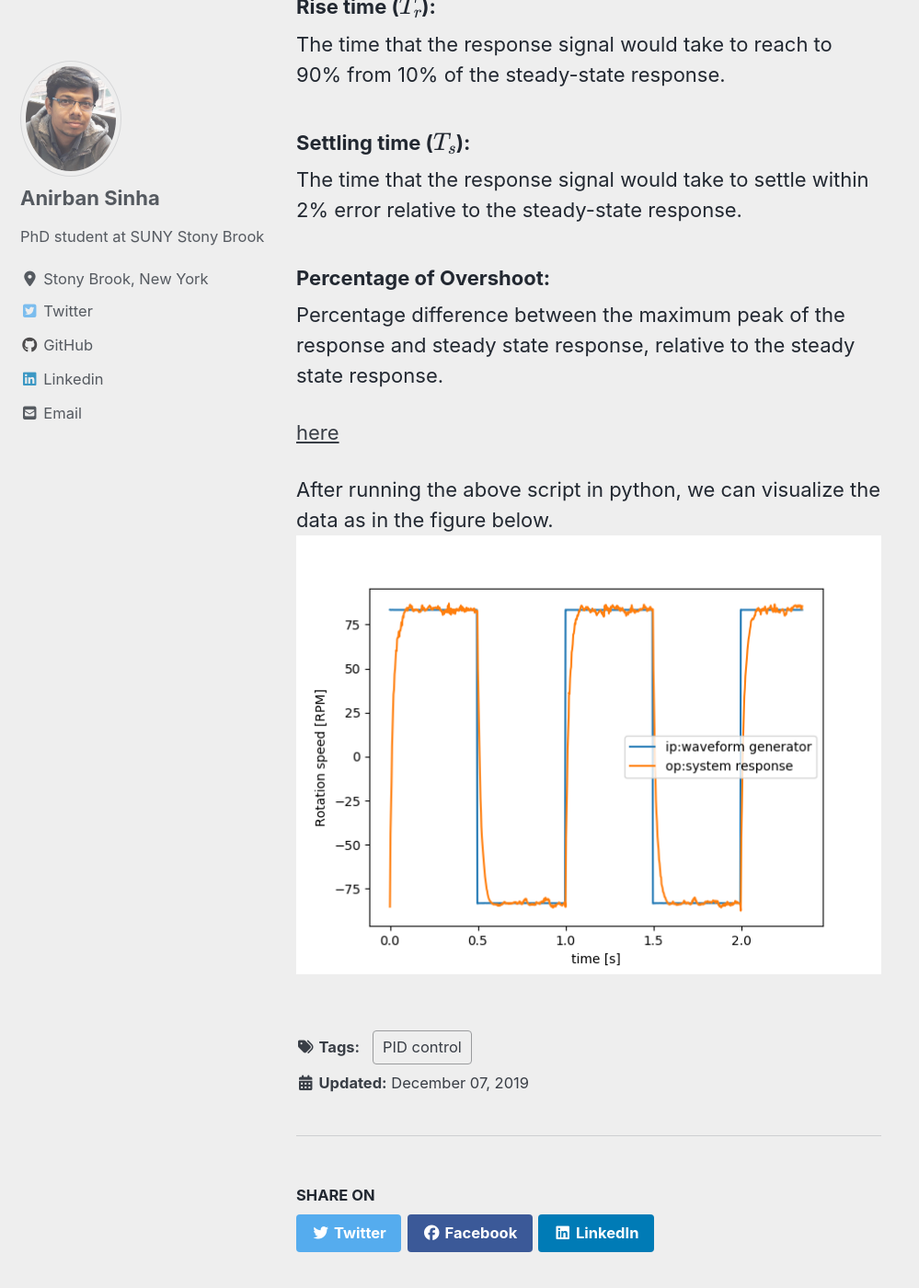
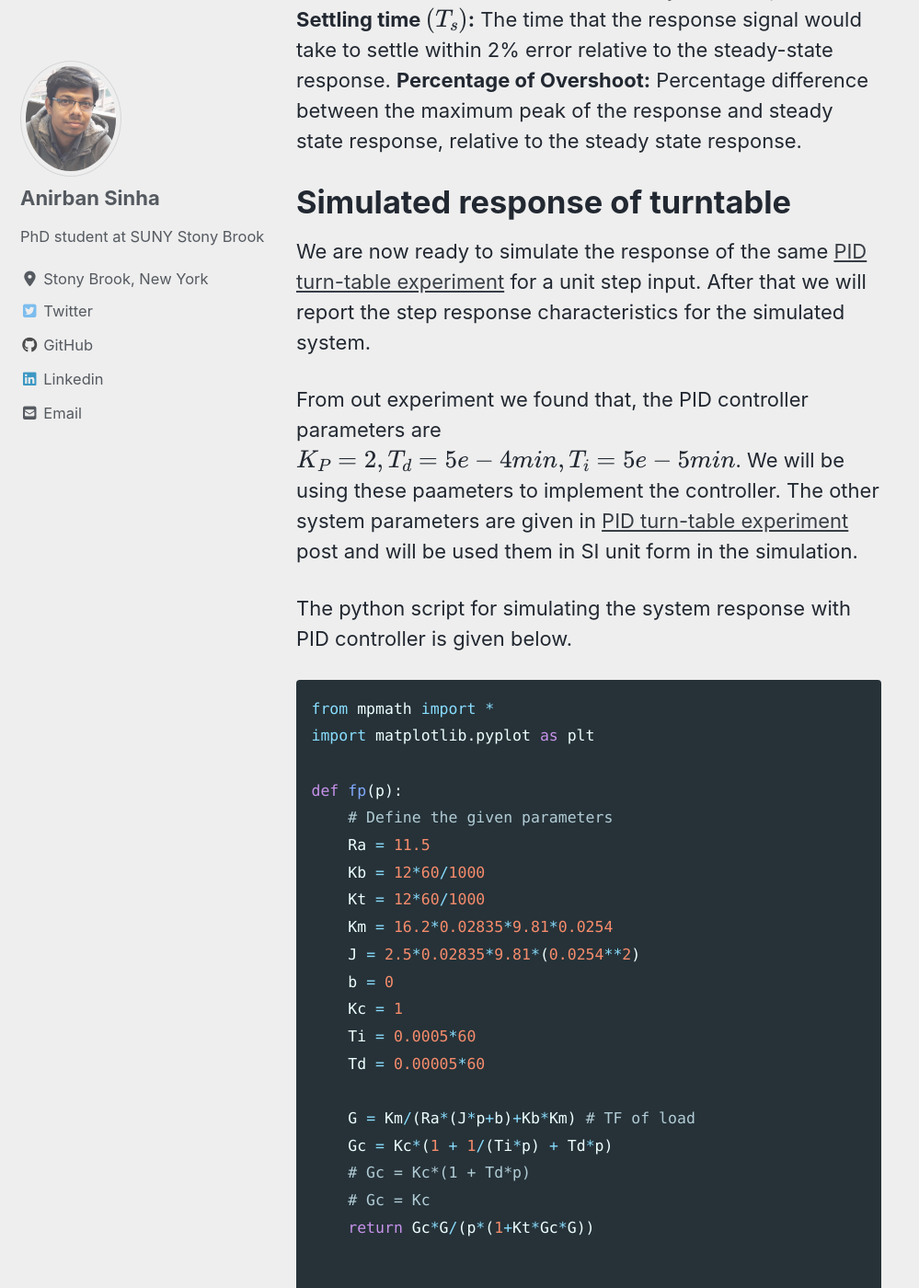
Before and after one commit to mattsinbot/mattsinbot.github.io, a Jekyll site: the page built from _posts/2019-12-7-PID2.md, in a window 1280 px wide and 1400 px high, scrolled down 1589 px. Shown: the whole window at 92% size, without its empty margins (0-999 px from the left). Built offline with Jekyll 4.4.1, drawn with Linux system fonts in a browser that asks for light colours; cached includes are drawn as plain includes; nearby versions of some CDN libraries; formulas are drawn with MathJax 3; comment, search, counter and statistics services are not loaded; some of the changed text lies outside the part shown.

Commit message:
PID post2 updated with python script and plot

````diff
--- a/_posts/2019-12-7-PID2.md
+++ b/_posts/2019-12-7-PID2.md
@@ -24,21 +24,59 @@
 In some applications, it is beneficial to express $$K_I = K_P/T_i$$ and $$K_D = K_PT_d$$, where $$T_i$$ and $$T_d$$ are integration and derivative time horizons. This is exactly what we did in [PID experiment post](https://mattsinbot.github.io/PID/) to derive the transfer function.
 
 # Characteristic of Step Response
-There are three main characteristics of the step response. They are,
+There are three main characteristics of the step response.
 1. Rise time
 2. Settling time
 3. Percentage of Overshoot
 
-### Rise time ($$T_r$$):
-The time that the response signal would take to reach to 90% from 10% of the steady-state response.
+**Rise time $$(T_r)$$:** The time that the response signal would take to reach to 90% from 10% of the steady-state response.
+**Settling time $$(T_s)$$:** The time that the response signal would take to settle within 2% error relative to the steady-state response.
+**Percentage of Overshoot:** Percentage difference between the maximum peak of the response and steady state response, relative to the steady state response.
 
-### Settling time ($$T_s$$):
-The time that the response signal would take to settle within 2% error relative to the steady-state response.
+# Simulated response of turntable
+We are now ready to simulate the response of the same [PID turn-table experiment](https://mattsinbot.github.io/PID/) for a unit step input. After that we will report the step response characteristics for the simulated system.
 
-### Percentage of Overshoot:
-Percentage difference between the maximum peak of the response and steady state response, relative to the steady state response.
+From out experiment we found that, the PID controller parameters are $$K_P = 2, T_d = 5e-4 min, T_i = 5e-5 min$$. We will be using these paameters to implement the controller. The other system parameters are given in [PID turn-table experiment](https://mattsinbot.github.io/PID/) post and will be used them in SI unit form in the simulation.
 
-[here](https://www.mathworks.com/help/control/ref/stepinfo.html)
+The python script for simulating the system response with PID controller is given below.
 
+```python
+from mpmath import *
+import matplotlib.pyplot as plt
+
+def fp(p):
+    # Define the given parameters
+    Ra = 11.5
+    Kb = 12*60/1000
+    Kt = 12*60/1000
+    Km = 16.2*0.02835*9.81*0.0254
+    J = 2.5*0.02835*9.81*(0.0254**2)
+    b = 0
+    Kc = 1
+    Ti = 0.0005*60
+    Td = 0.00005*60
+
+    G = Km/(Ra*(J*p+b)+Kb*Km) # TF of load
+    Gc = Kc*(1 + 1/(Ti*p) + Td*p)
+    # Gc = Kc*(1 + Td*p)
+    # Gc = Kc
+    return Gc*G/(p*(1+Kt*Gc*G))
+
+
+mp.dps = 5; mp.pretty = True
+
+# Generate time vector
+tm = [0.01*tm for tm in range(1, 50)]
+omega_res = [60*invertlaplace(fp,tt,method='talbot') for tt in tm]
+plt.plot(tm, omega_res)
+plt.xlabel("time [s]")
+plt.ylabel(r"$\omega$(t) [RPM]")
+plt.title("Step response for PID controller")
+plt.show()
+```
+The simulated response of the turntable with PID controller is found after running the above script is shown below.
+![alt]({{ site.url }}{{ site.baseurl }}/images/control/pid.png)
+
+<!--[here](https://www.mathworks.com/help/control/ref/stepinfo.html)
 After running the above script in python, we can visualize the data as in the figure below.
-![alt]({{ site.url }}{{ site.baseurl }}/images/control/visualize_recorded_data2.png)
+![alt]({{ site.url }}{{ site.baseurl }}/images/control/visualize_recorded_data2.png)-->
````
Also changed, not shown: images/control/pid.png (added), 1 other file.
